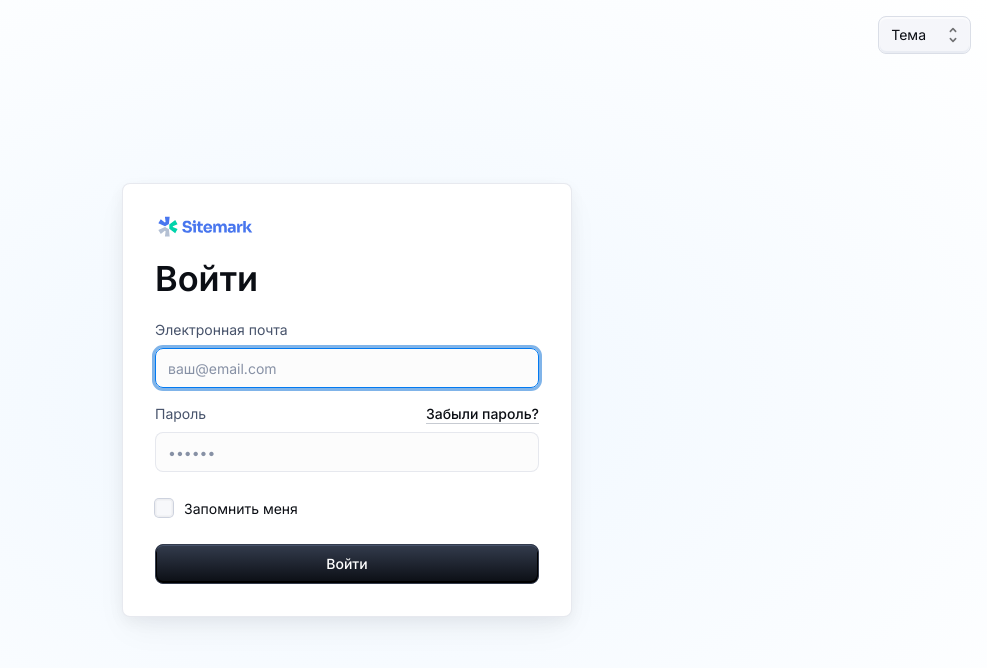
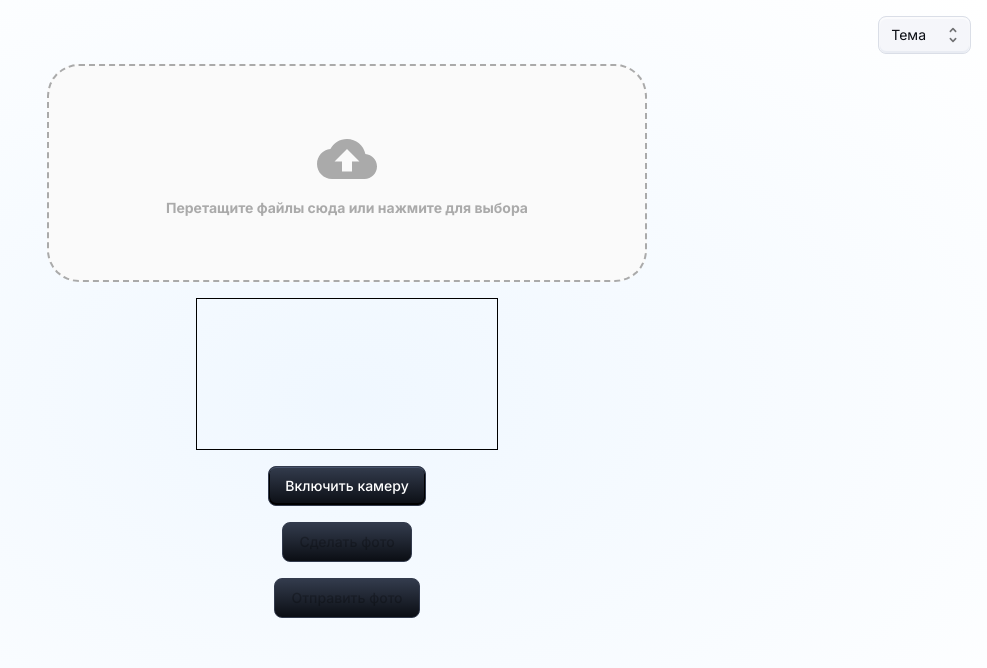
Before and after one commit to Daniil-Ka/liver-front, a React (Create React App) app in the folder src/: page / in a window 1280 px wide. Shown: the top 668 px of the page, without its empty margins (293-1280 px from the left). Built offline with nearby package versions, Linux system fonts and the light colour scheme; no server answers.

Commit message:
фикс версий библиотек

```diff
--- a/index.html
+++ b/index.html
@@ -3,7 +3,7 @@
   <head>
     <meta charset="UTF-8" />
     <meta name="viewport" content="width=device-width, initial-scale=1.0" />
-    <title>Material React Table Example</title>
+    <title>КТ печени</title>
   </head>
 
   <body>
--- a/package.json
+++ b/package.json
@@ -39,6 +39,7 @@
     "@types/react-dom": "^18.3.0",
     "@vitejs/plugin-react": "^4.3.1",
     "typescript": "^5.6.2",
-    "vite": "^5.4.4"
+    "vite": "5.4.6",
+    "rollup": "4.22.4"
   }
 }
--- a/src/AppRoutes.tsx
+++ b/src/AppRoutes.tsx
@@ -12,7 +12,7 @@ export default function RouterApp(props: { disableCustomTheme?: boolean }) {
       <CssBaseline enableColorScheme />
         <Router future={{ v7_relativeSplatPath: true, v7_startTransition: true }}>
           <Routes>
-            <Route path="/" element={<SignInPage />} />
+            <Route path="/" element={<Dashboard />} />
             <Route path="/main" element={<Dashboard />} />
             <Route path="/webrtc" element={<VideoStream />} />
           </Routes>
```
Also changed, not shown: 2 other files (tests, documents, lock files or other folders).
